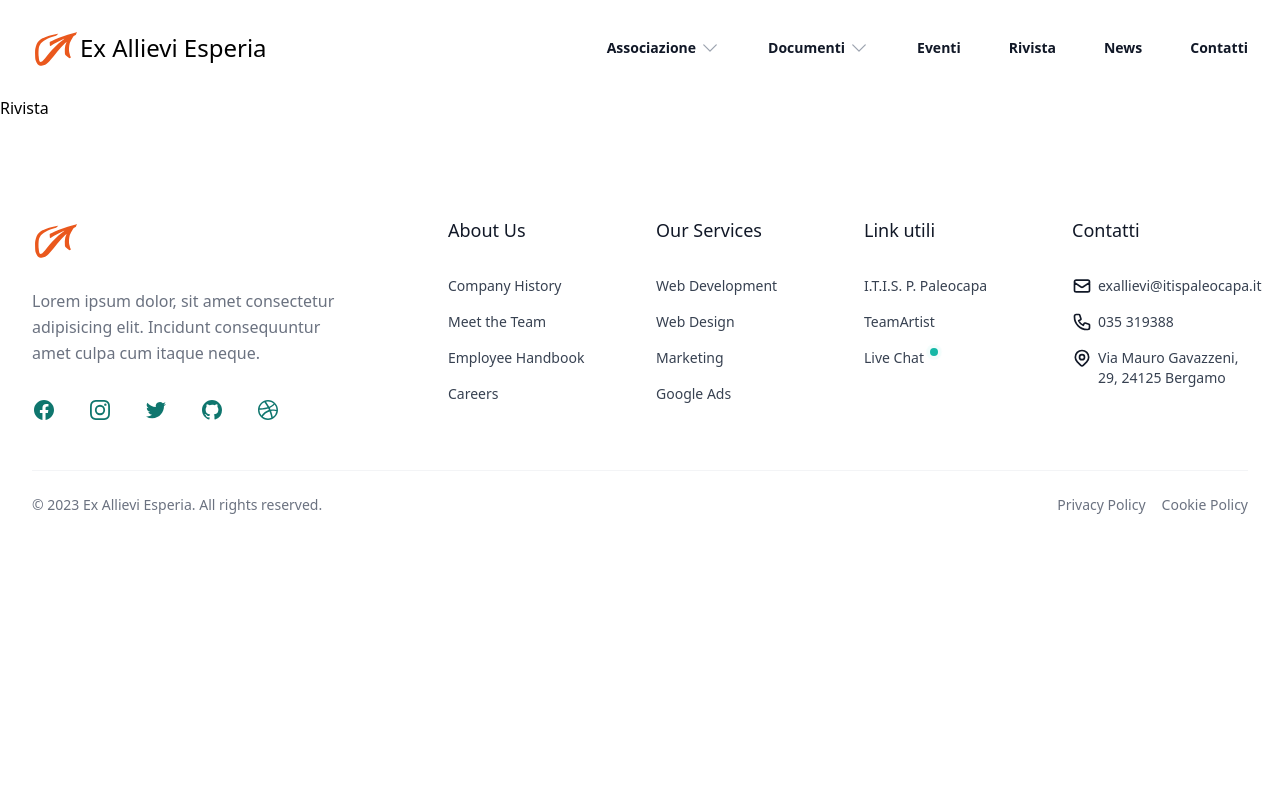
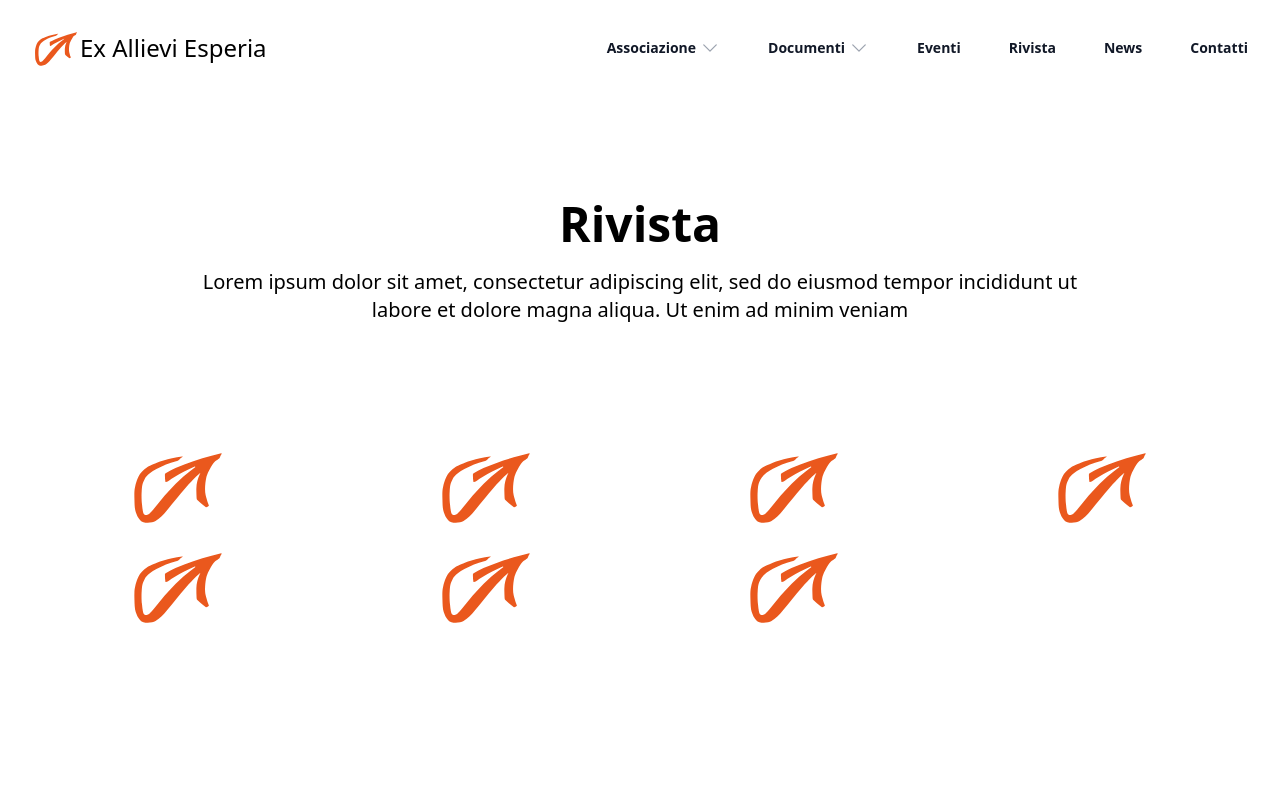
Before and after one commit to exallievi-esperia/website, a Next.js app: page /rivista in a window 1280 px wide. Shown: the top 800 px of the page. Built offline with nearby package versions, Linux system fonts and the light colour scheme.

Commit message:
✏️ Fix style on docs pages

```diff
--- a/components/FileList.tsx
+++ b/components/FileList.tsx
@@ -10,11 +10,14 @@ interface File {
 interface FileListProps {
   year: number;
   files: File[];
+  style?: string;
 }
 
-const FileList: React.FC<FileListProps> = ({ year, files }) => {
+const FileList: React.FC<FileListProps> = ({ year, files, style }) => {
   return (
-    <div className="flex flex-col sm:flex-row gap-10 sm:gap-20 items-center justify-center w-full">
+    <div
+      className={`flex flex-col sm:flex-row gap-10 sm:gap-20 items-center justify-center w-full py-5 ${style}`}
+    >
       <h3 className="text-4xl font-bold">{year}</h3>
       <ul className="flex flex-col gap-5">
         {files.map((file: File) => (
--- a/pages/contatti.tsx
+++ b/pages/contatti.tsx
@@ -1,6 +1,6 @@
+import HeaderSection from "@/components/HeaderSection";
 import Layout from "@/components/layout/Layout";
 import Head from "next/head";
-import React from "react";
 
 const ContattiPage = () => {
   return (
@@ -8,7 +8,15 @@ const ContattiPage = () => {
       <Head>
         <title>Contatti - Ex Allievi Esperia</title>
       </Head>
-      <main className="">Contatti</main>
+      <main className="mx-auto max-w-7xl p-6 lg:px-8 my-20">
+        {/* Title */}
+        <HeaderSection
+          title={"Contatti"}
+          description={
+            "Lorem ipsum dolor sit amet, consectetur adipiscing elit, sed do eiusmod tempor incididunt ut labore et dolore magna aliqua. Ut enim ad minim veniam"
+          }
+        />
+      </main>
     </Layout>
   );
 };
--- a/pages/eventi.tsx
+++ b/pages/eventi.tsx
@@ -5,23 +5,31 @@ import Head from "next/head";
 
 const eventiList = [
   {
-    name: "Eventi 1",
-    description: "Lorem Ipsum",
+    name: "Borse di studio: Area Tessile",
+    description:
+      "Lorem ipsum dolor sit amet, consectetur adipiscing elit, sed do eiusmod tempor incididunt ut labore et dolore magna aliqua.",
+    date: "01 Gennaio 2023",
     href: "/",
   },
   {
-    name: "Eventi 2",
-    description: "Lorem Ipsum",
+    name: "Borse di studio: Area Informatica",
+    description:
+      "Lorem ipsum dolor sit amet, consectetur adipiscing elit, sed do eiusmod tempor incididunt ut labore et dolore magna aliqua.",
+    date: "01 Gennaio 2023",
     href: "/",
   },
   {
     name: "Eventi 3",
-    description: "Lorem Ipsum",
+    description:
+      "Lorem ipsum dolor sit amet, consectetur adipiscing elit, sed do eiusmod tempor incididunt ut labore et dolore magna aliqua.",
+    date: "01 Gennaio 2023",
     href: "/",
   },
   {
     name: "Eventi 4",
-    description: "Lorem Ipsum",
+    description:
+      "Lorem ipsum dolor sit amet, consectetur adipiscing elit, sed do eiusmod tempor incididunt ut labore et dolore magna aliqua.",
+    date: "01 Gennaio 2023",
     href: "/",
   },
 ];
@@ -41,12 +49,13 @@ const EventiPage = () => {
           }
         />
 
-        <div className="grid grid-cols-3 gap-4 mt-28">
+        <div className="grid grid-cols-1 sm:grid-cols-2 md:grid-cols-3 gap-4 mt-28">
           {eventiList.map((evento) => (
             <EventiCard
               key={evento.name}
               name={evento.name}
               description={evento.description}
+              date={evento.date}
               href={evento.href}
             />
           ))}
--- a/pages/rivista.tsx
+++ b/pages/rivista.tsx
@@ -1,6 +1,7 @@
+import HeaderSection from "@/components/HeaderSection";
 import Layout from "@/components/layout/Layout";
+import Image from "next/image";
 import Head from "next/head";
-import React from "react";
 
 const RivistaPage = () => {
   return (
@@ -8,7 +9,178 @@ const RivistaPage = () => {
       <Head>
         <title>Rivista - Ex Allievi Esperia</title>
       </Head>
-      <main className="">Rivista</main>
+      <main className="mx-auto max-w-7xl p-6 lg:px-8 my-20">
+        {/* Title */}
+        <HeaderSection
+          title={"Rivista"}
+          description={
+            "Lorem ipsum dolor sit amet, consectetur adipiscing elit, sed do eiusmod tempor incididunt ut labore et dolore magna aliqua. Ut enim ad minim veniam"
+          }
+        />
+
+        {/* Bookshelf */}
+        {/* <div className="container">
+          <div className="row">
+
+            <div className="col-6 col-md-3 centra">
+              <a href="/" className="libro" title="Post-itis - Numero 7">
+                <img
+                  src="/logo.svg"
+                  className="img-responsive book d-none d-md-block"
+                  onmouseover="ciao(this)"
+                  onmouseout="provolo(this)"
+                />
+                <img
+                  src="/logo.svg"
+                  className="img-responsive bookMobile d-md-none"
+                  onmouseover="ciao(this)"
+                  onmouseout="provolo(this)"
+                />
+              </a>
+            </div>
+
+            <div className="col-6 col-md-3 centra">
+              <a
+                href="../giornalini/post-itis/6_Numero.pdf"
+                className="libro"
+                title="Post-itis - Numero 6"
+              >
+                <img
+                  src="/logo.svg"
+                  className="img-responsive book d-none d-md-block"
+                  onmouseover="ciao(this)"
+                  onmouseout="provolo(this)"
+                />
+                <img
+                  src="/logo.svg"
+                  className="img-responsive bookMobile d-md-none"
+                  onmouseover="ciao(this)"
+                  onmouseout="provolo(this)"
+                />
+              </a>
+            </div>
+
+            <div className="col-6 col-md-3 centra">
+              <a
+                href="../giornalini/post-itis/5_Numero.pdf"
+                className="libro"
+                title="Post-itis - Numero 5"
+              >
+                <img
+                  src="/logo.svg"
+                  className="img-responsive book d-none d-md-block"
+                  onmouseover="ciao(this)"
+                  onmouseout="provolo(this)"
+                />
+                <img
+                  src="/logo.svg"
+                  className="img-responsive bookMobile d-md-none"
+                  onmouseover="ciao(this)"
+                  onmouseout="provolo(this)"
+                />
+              </a>
+            </div>
+
+            <div className="col-6 col-md-3 centra">
+              <a
+                href="/logo.svg"
+                className="libro"
+                title="Post-itis - Numero 4"
+              >
+                <img
+                  src="/logo.svg"
+                  className="img-responsive book d-none d-md-block"
+                  onmouseover="ciao(this)"
+                  onmouseout="provolo(this)"
+                />
+                <img
+                  src="/logo.svg"
+                  className="img-responsive bookMobile d-md-none"
+                  onmouseover="ciao(this)"
+                  onmouseout="provolo(this)"
+                />
+              </a>
+            </div>
+
+            <div className="col-12 shelf hidden-xs-down"></div>
+
+            <div className="col-6 col-md-3 centra">
+              <a
+                href="../giornalini/post-itis/3_Numero.pdf"
+                className="libro"
+                title="Post-itis - Numero 3"
+              >
+                <img
+                  src="/logo.svg"
+                  className="img-responsive book d-none d-md-block"
+                  onmouseover="ciao(this)"
+                  onmouseout="provolo(this)"
+                />
+                <img
+                  src="/logo.svg"
+                  className="img-responsive bookMobile d-md-none"
+                  onmouseover="ciao(this)"
+                  onmouseout="provolo(this)"
+                />
+              </a>
+            </div>
+
+            <div className="col-6 col-md-3 centra">
+              <a
+                href="../giornalini/post-itis/2_Numero.pdf"
+                className="libro"
+                title="Post-itis - Numero 2"
+              >
+                <img
+                  src="/logo.svg"
+                  className="img-responsive book d-none d-md-block"
+                  onmouseover="ciao(this)"
+                  onmouseout="provolo(this)"
+                />
+                <img
+                  src="/logo.svg"
+                  className="img-responsive bookMobile d-md-none"
+                  onmouseover="ciao(this)"
+                  onmouseout="provolo(this)"
+                />
+              </a>
+            </div>
+
+            <div className="col-6 col-md-3 centra">
+              <a
+                href="../giornalini/post-itis/1_Numero.pdf"
+                className="libro"
+                title="Post-itis - Numero 1"
+              >
+                <img
+                  src="/logo.svg"
+                  className="img-responsive book d-none d-md-block"
+                  onmouseover="ciao(this)"
+                  onmouseout="provolo(this)"
+                />
+                <img
+                  src="/logo.svg"
+                  className="img-responsive bookMobile d-md-none"
+                  onmouseover="ciao(this)"
+                  onmouseout="provolo(this)"
+                />
+              </a>
+            </div>
+
+            <div className="col-12 shelf hidden-xs-down"></div>
+          </div>
+        </div> */}
+
+        <div className="grid grid-col-1 sm:grid-cols-2 md:grid-cols-4 gap-x-4 mt-28 justify-items-center libreria">
+          <Image src="/logo.svg" alt="Rivista 1" width={100} height={100} />
+          <Image src="/logo.svg" alt="Rivista 1" width={100} height={100} />
+          <Image src="/logo.svg" alt="Rivista 2" width={100} height={100} />
+          <Image src="/logo.svg" alt="Rivista 3" width={100} height={100} />
+          <Image src="/logo.svg" alt="Rivista 4" width={100} height={100} />
+          <Image src="/logo.svg" alt="Rivista 5" width={100} height={100} />
+          <Image src="/logo.svg" alt="Rivista 6" width={100} height={100} />
+        </div>
+      </main>
     </Layout>
   );
 };
--- a/pages/trasparenza.tsx
+++ b/pages/trasparenza.tsx
@@ -19,7 +19,7 @@ const TrasparenzaPage = () => {
         />
 
         {/* Elenco file */}
-        <div className="flex flex-col gap-10 mt-28">
+        <div className="flex flex-col gap-x-10 mt-28">
           {/* 2020 */}
           <FileList
             year={2020}
@@ -28,6 +28,7 @@ const TrasparenzaPage = () => {
               { name: "secondofile.pdf", href: "/" },
               { name: "terzofile.pdf", href: "/" },
             ]}
+            style="bg-gray-100"
           />
 
           <hr />
@@ -52,6 +53,7 @@ const TrasparenzaPage = () => {
               { name: "secondofile.pdf", href: "/" },
               { name: "terzofile.pdf", href: "/" },
             ]}
+            style="bg-gray-100"
           />
         </div>
       </main>
--- a/pages/verbali.tsx
+++ b/pages/verbali.tsx
@@ -20,7 +20,7 @@ const VerbaliPage = () => {
         />
 
         {/* Elenco file */}
-        <div className="flex flex-col gap-10 mt-28">
+        <div className="flex flex-col gap-x-10 mt-28">
           {/* 2020 */}
           <FileList
             year={2020}
@@ -29,6 +29,7 @@ const VerbaliPage = () => {
               { name: "secondofile.pdf", href: "/" },
               { name: "terzofile.pdf", href: "/" },
             ]}
+            style="bg-gray-100"
           />
 
           <hr />
@@ -53,6 +54,7 @@ const VerbaliPage = () => {
               { name: "secondofile.pdf", href: "/" },
               { name: "terzofile.pdf", href: "/" },
             ]}
+            style="bg-gray-100"
           />
         </div>
       </main>
```
Also changed, not shown: components/EventiCard.tsx (+19 -4 lines).
